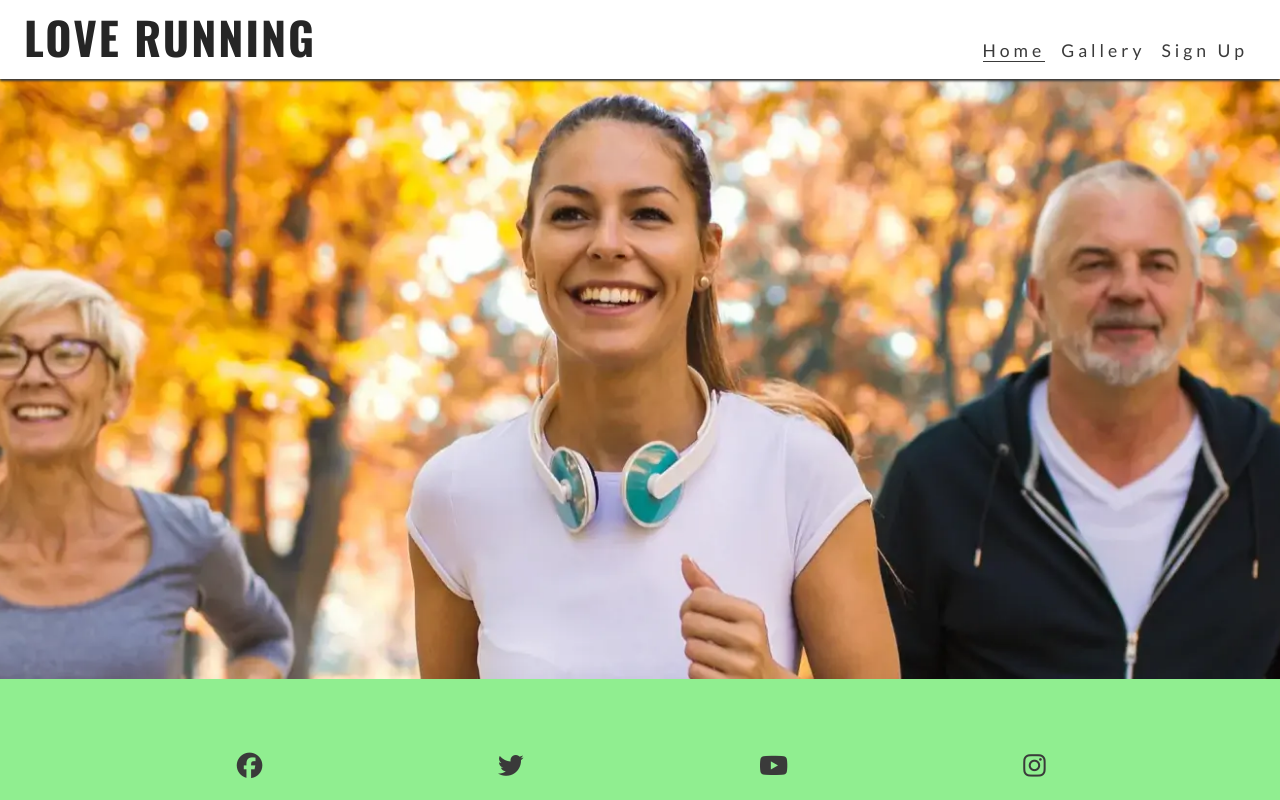
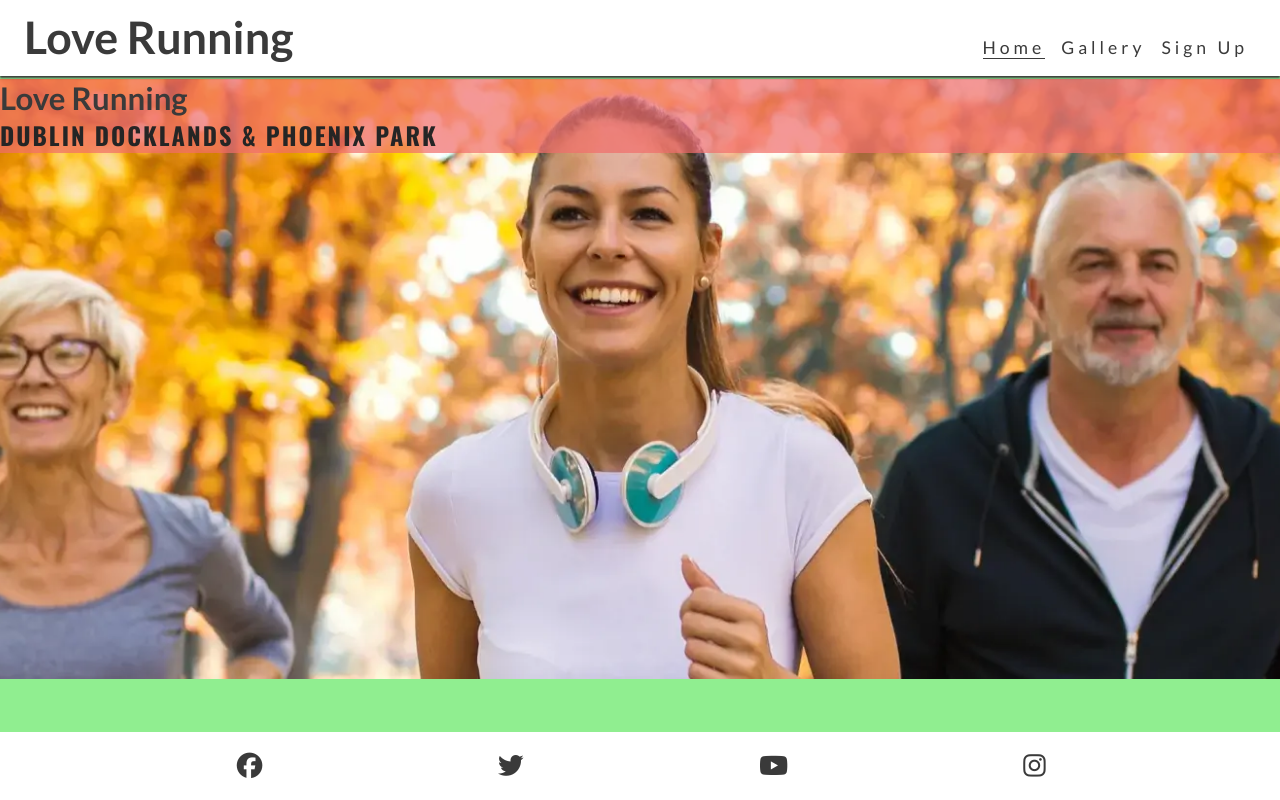
Before and after one commit to Darksyntax99/love-running, a plain HTML site: page index.html in a window 1280 px wide. Drawn offline with nearby package versions, Linux system fonts and the light colour scheme.

Commit message:
Publish user updates: styles and index

```diff
--- a/assets/css/style.css
+++ b/assets/css/style.css
@@ -16,6 +16,14 @@ body {
     font-family: Lato, sans-serif;
     background-color: lightgreen; /* make page background match #hero */
 }
+
+h1، h2, h3 {
+    font-family: 'Oswald', sans-serif;
+    text-transform: uppercase;
+    letter-spacing: 2px;
+    color: #252525;
+}
+
 /* Header */
 header{
     background-color:#ffffff;
@@ -47,12 +55,7 @@ header a{
     color: inherit;
 }
 
-h1 {
-    font-family: 'Oswald', sans-serif;
-    text-transform: uppercase;
-    letter-spacing: 2px;
-    color: #252525;
-}
+
 
 #menu {
     font-size: 110%;
@@ -90,6 +93,12 @@ main{
     width: 100%;
     background: url("../images/hero-image.webp") no-repeat center center / cover;
 }
+
+#cover-text {
+    /* Final rgba the opacity so it is semi-transparent */
+    background-color: rgba(241, 109, 107, .7);
+    font-size: 130%;
+}
 /* Footer */
 #social-networks {
     text-align: center;
@@ -97,6 +106,7 @@ main{
     display: flex;
     justify-content: space-evenly;
     list-style-type: none;
+    background-color: #ffffff; /* ensure the icons row is white */
 }
 
 #social-networks i{
--- a/index.html
+++ b/index.html
@@ -35,7 +35,14 @@
     </header>
 
     <!-- Main content -->
-    <main><section id="hero"></section></section></main>
+    <main>
+        <section id="hero">
+         <div id="cover-text">
+            <h2>Love Running</h2>
+            <h3>Dublin Docklands & Phoenix Park</h3>
+         </div>
+        </section>
+   </main>
 
     <!-- Footer -->
     <footer>
```
